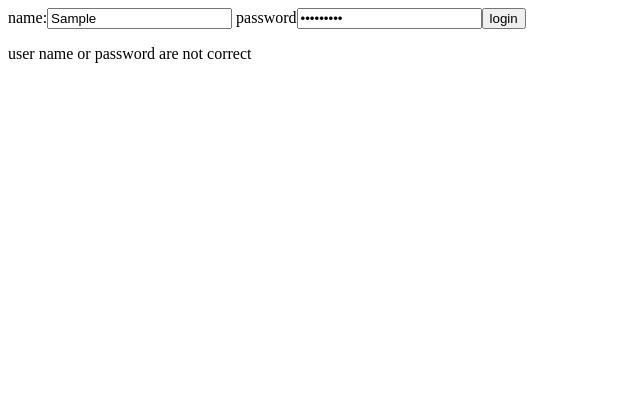
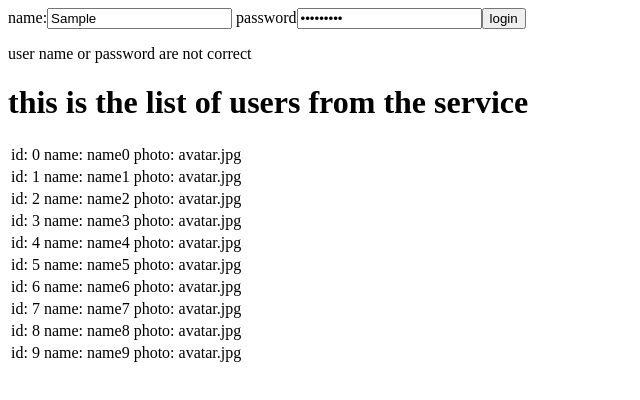
Before and after one commit to RamyHakam/Angular4-Course, an Angular app: page / in a window 1280 px wide. Both pictures are taken after typing "Sample", "Sample123" into the empty fields and a click on the input "login". Shown: the top 400 px of the page, without its empty margins (0-640 px from the left). Built offline with nearby package versions, Linux system fonts and the light colour scheme.

Commit message:
ng for lesson

```diff
--- a/src/app/Services/login.service.ts
+++ b/src/app/Services/login.service.ts
@@ -16,6 +16,15 @@ export class LoginService {
       return false;
     }
   }
+  //load
+  load(){
+    var data=[];
+    for(let i=0;i<10;i++){
+      var item={id:i,name:"name"+i,photo:"avatar.jpg"}
+      data.push(item);
+    }
+    return data;
+  }
 
 
 }
--- a/src/app/app.component.html
+++ b/src/app/app.component.html
@@ -10,3 +10,15 @@
 <ng-template #error>
 <p > user name or password are  not  correct </p>
 </ng-template>
+
+
+<div >
+    <h1>this is the list of users from the service</h1>
+    <table>
+        <tr *ngFor="let name of names">
+            <td>id: {{name.id}} </td>
+            <td>name: {{name.name}}</td>
+            <td>photo: {{name.photo}}</td>
+        </tr>
+    </table>
+</div>
--- a/src/app/app.component.ts
+++ b/src/app/app.component.ts
@@ -11,6 +11,7 @@ export class AppComponent {
   name:string;
   password:string;
   status:boolean;
+  names:Array<object>
   constructor( private mylogin:LoginService){
     var first=this.mylogin.login('admin2','admin');
     var second=this.mylogin.login('admin','admin');
@@ -34,6 +35,12 @@ export class AppComponent {
   var result= this.mylogin.login(this.name,this.password);
   this.status=result;
    console.log(result);
+   this.loadnames();
+   console.log(this.names);
+ }
+ //load names
+ loadnames(){
+  this.names=this.mylogin.load()
  }
 
 
```
